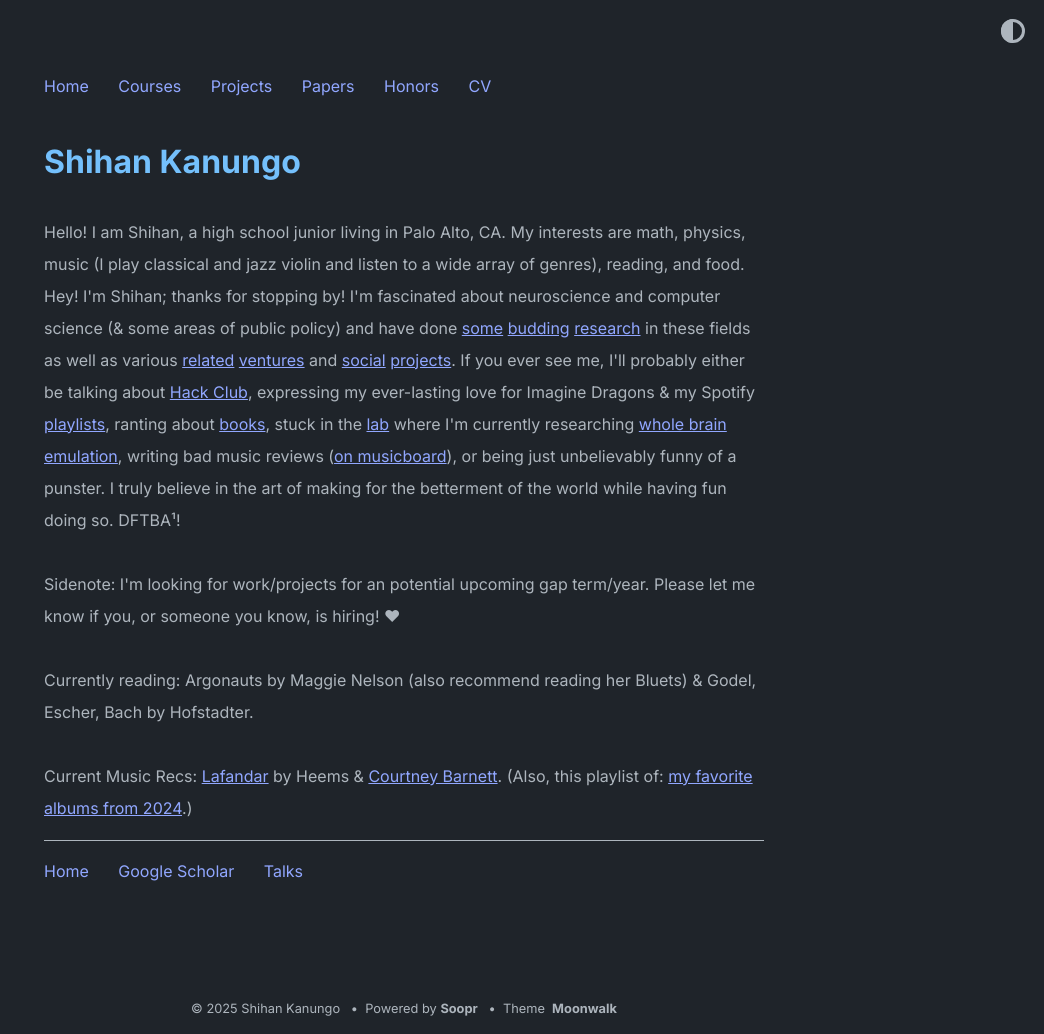
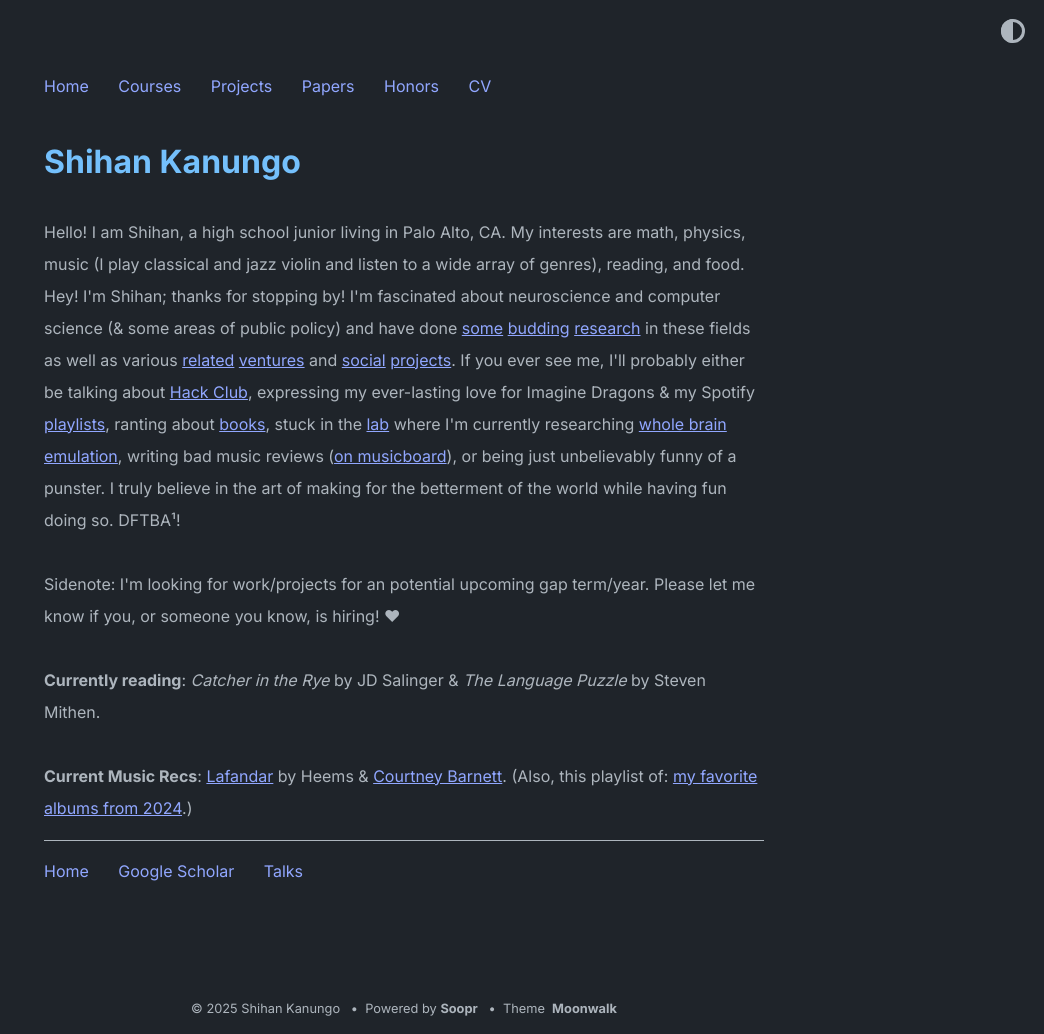
Before and after one commit to shihankanungo/shihankanungo.github.io, a Jekyll site: the page built from index.md, in a window 1280 px wide. Shown: the whole page, without its empty margins (236-1280 px from the left). Built offline with Jekyll 4.4.1, drawn with Linux system fonts in a browser that asks for light colours.

Commit message:
Update _config.yml

```diff
--- a/_config.yml
+++ b/_config.yml
@@ -9,9 +9,9 @@ description: > # description of the site (multiple lines allowed)
           <span style={{fontSize: '0.9rem', lineHeight: '0.7rem'}}><span style={{fontWeight: 'bold'}}>Sidenote</span>: <span style={{fontStyle: 'italic'}}>I'm looking for work/projects for an potential upcoming gap term/year. Please let me know if you, or someone you know, is hiring! ♥︎ </span></span>
 
           <br /><br />
-          <span style={{fontSize: '0.9rem', lineHeight: '0.7rem'}}><span style={{fontWeight: 'bold'}}>Currently reading</span>: <span style={{fontStyle: 'italic'}}>Argonauts</span> by Maggie Nelson (also recommend reading her Bluets) & <span style={{fontStyle: 'italic'}}>Godel, Escher, Bach</span> by Hofstadter.</span>
+          <span style={{fontSize: '0.9rem', lineHeight: '0.7rem'}}><b>Currently reading</b>: <i>Catcher in the Rye</i> by JD Salinger & <i>The Language Puzzle</i> by Steven Mithen.</span>
           <br /><br />
-          <span style={{fontSize: '0.9rem', lineHeight: '0.7rem'}}><span style={{fontWeight: 'bold'}}>Current Music Recs</span>: <a style={{fontStyle: 'italic'}} href="https://open.spotify.com/album/0txwScooV6S8rd8uhWfUGe?si=r-MswTWDTRK3KoW8IBIzMg">Lafandar</a> by Heems & <a style={{fontStyle: 'italic'}} href="https://open.spotify.com/playlist/0q3ljBMndxToa5p6pZ7sWY?si=9d6db34aeea24f48">Courtney Barnett</a>. (Also, this playlist of: <a style={{textDecoration: "underline", "textDecorationStyle": 'dotted', fontStyle: 'italic'}} href="https://open.spotify.com/playlist/0plT5tvEl6lVLrQDk0X3eu?si=fe06480b57f64999">my favorite albums from 2024</a>.) </span>
+          <span style={{fontSize: '0.9rem', lineHeight: '0.7rem'}}><b>Current Music Recs</b>: <a style={{fontStyle: 'italic'}} href="https://open.spotify.com/album/0txwScooV6S8rd8uhWfUGe?si=r-MswTWDTRK3KoW8IBIzMg">Lafandar</a> by Heems & <a style={{fontStyle: 'italic'}} href="https://open.spotify.com/playlist/0q3ljBMndxToa5p6pZ7sWY?si=9d6db34aeea24f48">Courtney Barnett</a>. (Also, this playlist of: <a style={{textDecoration: "underline", "textDecorationStyle": 'dotted', fontStyle: 'italic'}} href="https://open.spotify.com/playlist/0plT5tvEl6lVLrQDk0X3eu?si=fe06480b57f64999">my favorite albums from 2024</a>.) </span>
 
 permalink: /:slug
 
```
